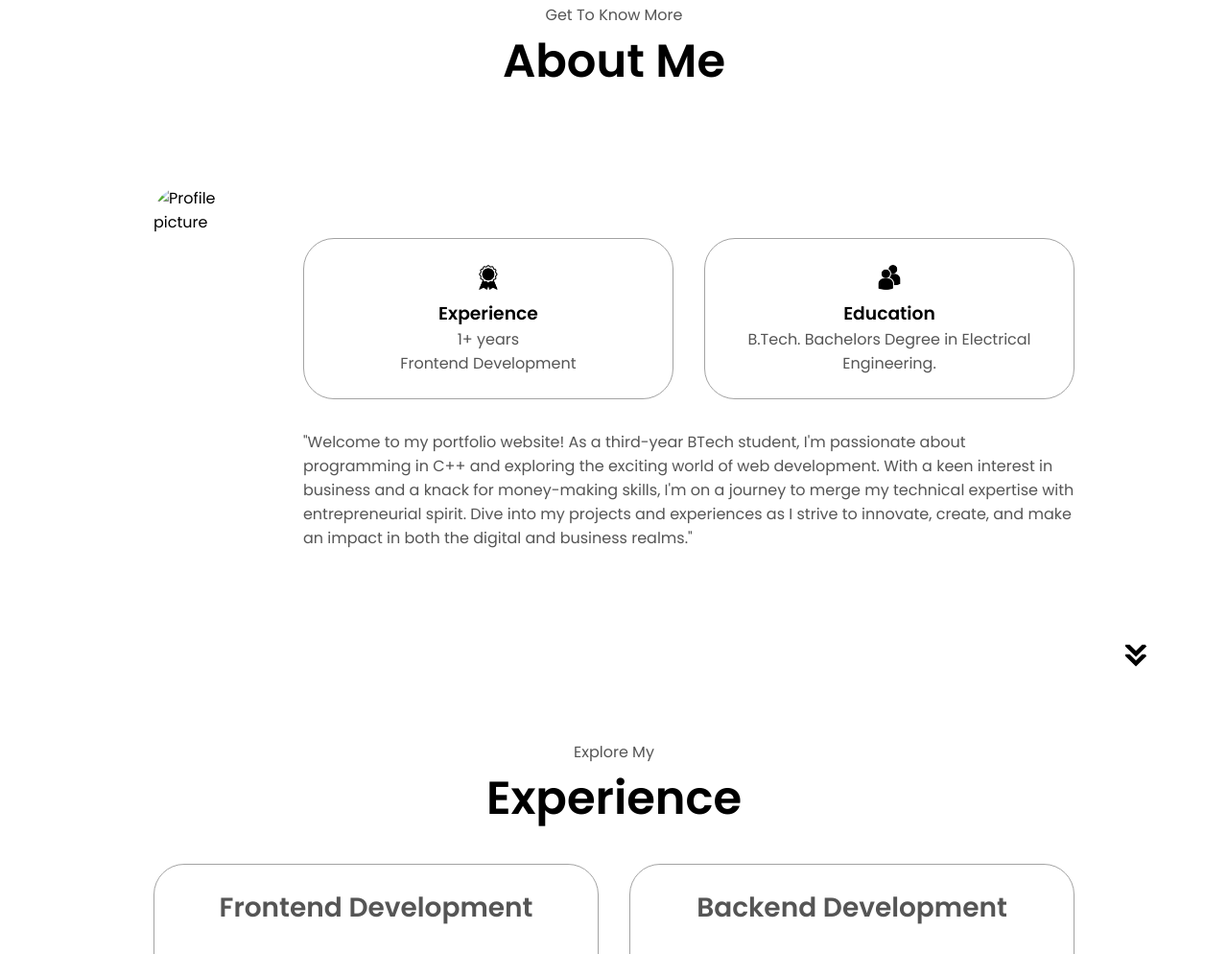
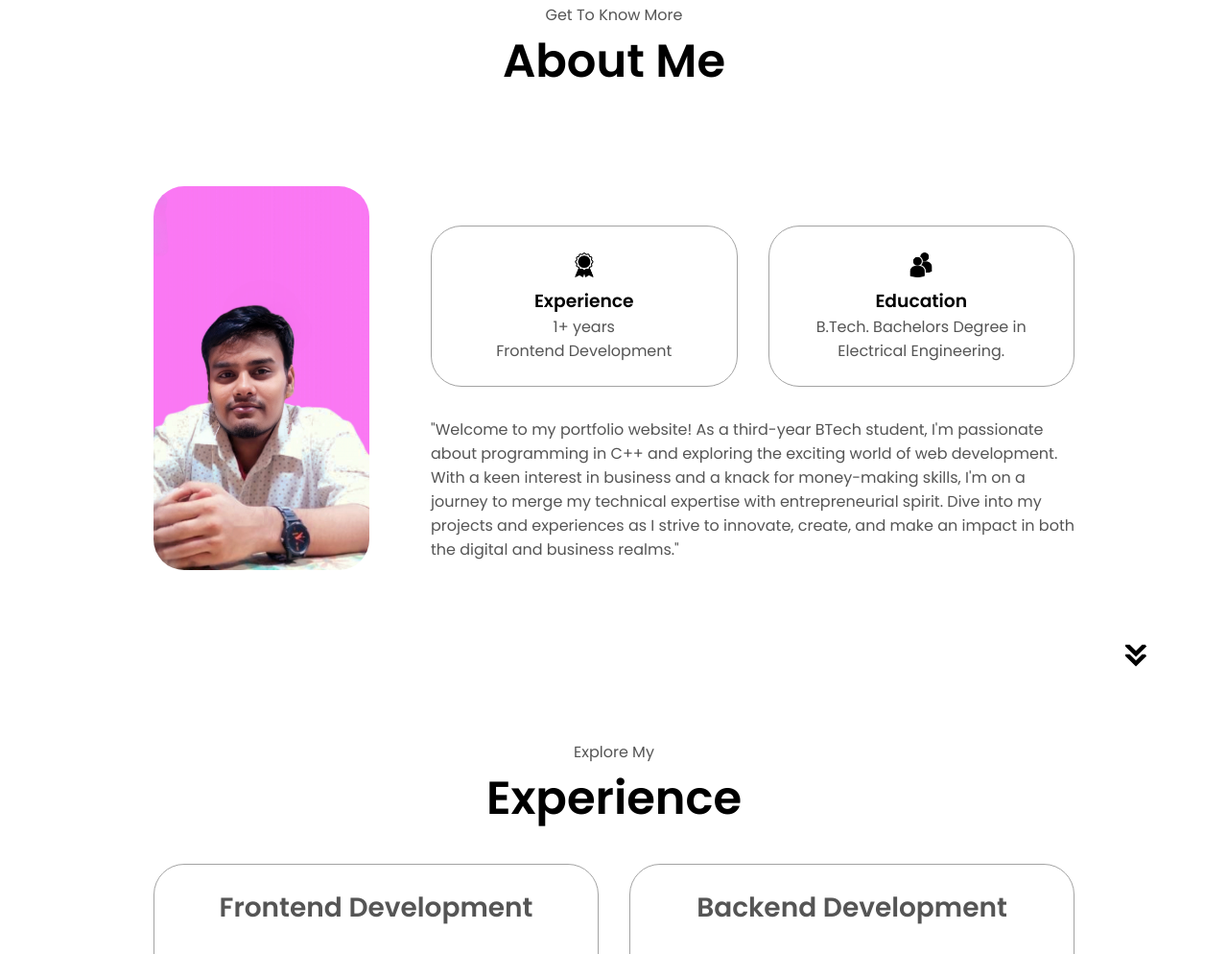
Before and after one commit to subu-4494/Sourabh-Roy, a plain HTML site: page index.html in a window 1280 px wide. Shown: the part 925-1919 px from the top of the page at 96% size. Drawn offline with Linux system fonts and the light colour scheme; the site is published under a folder, as on GitHub Pages, so addresses that start at the root find nothing.

Commit message:
Update index.html

```diff
--- a/index.html
+++ b/index.html
@@ -77,7 +77,7 @@
       <div class="section-container">
         <div class="section__pic-container">
           <img
-            src="/assets/pc5.jpeg"
+            src="./assets/pc5.jpeg"
             alt="Profile picture"
             class="about-pic"
           />
```
